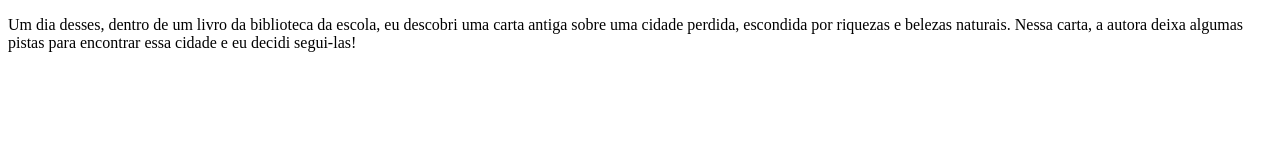
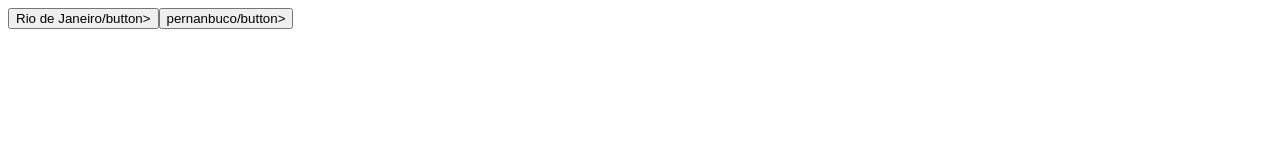
Before and after one commit to jessikaquirol/criando-aventura, a plain HTML site: page index.html in a window 1280 px wide. Drawn offline with Linux system fonts and the light colour scheme.

Commit message:
cirando arquivo html

```diff
--- a/index.html
+++ b/index.html
@@ -7,8 +7,9 @@
 </head>
 <body>
     <main>
-        <p>Um dia desses, dentro de um livro da biblioteca da escola, eu descobri uma carta antiga sobre uma cidade perdida, escondida por riquezas e belezas naturais. Nessa carta, a autora deixa algumas pistas para encontrar essa cidade e eu decidi segui-las!<p>
-    </main>
+        <button class="btn-proximo" data-proximo="1">Rio de Janeiro/button>
+       <button class="btn-proximo" data-proximo="2">pernanbuco/button>
+<div>
 
 
 
```
Also changed, not shown: script.js (added).
